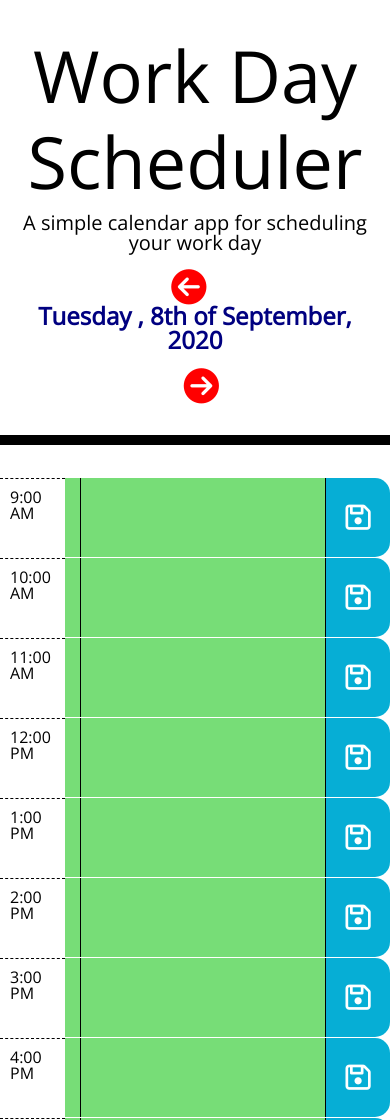
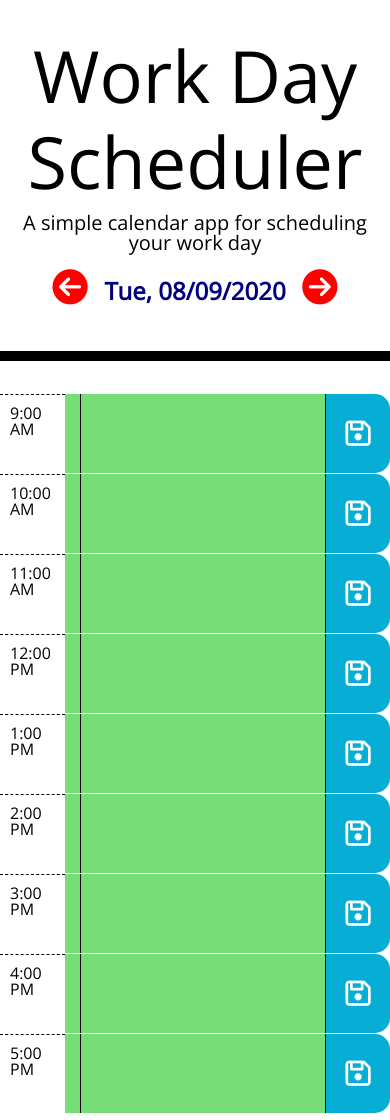
Before and after one commit to tonymelek/work_day_scheduler, a plain HTML site: page index.html in a window 390 px wide. Shown: the top 1120 px of the page. Drawn offline with nearby package versions, Linux system fonts and the light colour scheme.

Commit message:
Adding some comments

```diff
--- a/app.js
+++ b/app.js
@@ -1,22 +1,37 @@
+//initialising myMoment to be set for time and date now
 let myMoment = moment();
+//initialising an empty object for data storage
 let StorageObj = {}
+//run the main function
 manipulate()
 
-
+//navigate dates backward
 $(".fa-arrow-circle-right").click(() => {
     myMoment = myMoment.add(1, 'day')
     manipulate()
 })
+//navigate dates forward
 $(".fa-arrow-circle-left").click(() => {
     myMoment = myMoment.subtract(1, 'day')
     manipulate()
 })
-
+function display_date() {
+    if (window.innerWidth > 580) {
+        $("#currentDay").text(myMoment.format('dddd , Do [of] MMMM, YYYY	'))
+    }
+    else {
+        //Display shorter date format on smaller screens
+        $("#currentDay").text(myMoment.format('ddd, DD/MM/YYYY'))
+    }
+}
+window.onresize = display_date //for responsive experience the function runs when the window is resized
+//main function
 function manipulate() {
-
-    $("#currentDay").text(myMoment.format('dddd , Do [of] MMMM, YYYY	'))
+    //Display selected Date on screen
+    display_date();
+    // Set timeNow to be 24hour format integer value of the current hour
     const timeNow = parseInt(moment().format('HH'))
-
+    //read data in localStorage and put it in the Storage object created @ initialisation
     if (localStorage.getItem(myMoment.format('DD/MM/YY')) !== null) {
         StorageObj = {
             [myMoment.format('DD/MM/YY')]: JSON.parse(localStorage.getItem(myMoment.format('DD/MM/YY')))
@@ -26,9 +41,13 @@ function manipulate() {
             [myMoment.format('DD/MM/YY')]: {}
         }
     }
-    $(".container").empty()
-    for (i = 9; i < 18; i++) {
+
+    $(".container").empty() //empty the container before the new build
+
+    for (i = 9; i < 18; i++) { //Loop to generate rows and blocks for every hour from 9:00 am to 5:00 pm
+        //Set time of Block every time the loop is executed
         let timeOfBlock = parseInt(myMoment.startOf('day').add(i, 'hour').format('HH').slice(0, 2))
+        //Access DoM using JQuery to create elements and set attributes
         let newRow = $("<div class='row'></div")
         let newHour = $("<div class='col-2 col-lg-1  hour '></div>")
         let newDesc = $("<div class='col-8 col-lg-10 '></div>")
@@ -40,11 +59,16 @@ function manipulate() {
         newRow.append(newHour)
         newRow.append(newDesc)
         newRow.append(newSave)
+        //Add created content to the empty container
         $(".container").append(newRow)
+        //check Storage Object for this specifix date and time, if it has data add it to the text of the corresponding hour
         if (!jQuery.isEmptyObject(StorageObj[myMoment.format('DD/MM/YY')]) && StorageObj[myMoment.format('DD/MM/YY')][timeOfBlock] !== undefined) {
             $("#text" + timeOfBlock).val(StorageObj[myMoment.format('DD/MM/YY')][timeOfBlock])
         }
+        //Add hour text with HH:mm AM/PM format
         newHour.text((myMoment.startOf('day').add(i, 'hour').format('LT')))
+        //compare current data and hour to all blocks and add calsses to get them coloured accordingly
+        //if they are in past or present or future
         if (myMoment.startOf('Day').valueOf() === moment().startOf('Day').valueOf()) {
             if (timeOfBlock > timeNow) {
                 newDesc.addClass("future")
@@ -60,29 +84,17 @@ function manipulate() {
             newDesc.addClass("past")
         }
     }
-    //Save the typed info by clicking "Save Button"
-    $(".saveBtn").click(function () {
+
+}
+// Save to local Storage on Click
+$(document).on('click', '.saveBtn', function () {
     StorageObj[myMoment.format('DD/MM/YY')][this.id] = $("#text" + this.id).val()
     localStorage.setItem([myMoment.format('DD/MM/YY')], JSON.stringify(StorageObj[myMoment.format('DD/MM/YY')]))
 })
-    //Save the typed info by clicking "Enter"
-    $(".description").on('keyup', function (e) {
+// Save to local Storage on hitting 'Enter' key
+$(document).on('keyup', '.description', function (e) {
     if (e.key === "Enter") {
         StorageObj[myMoment.format('DD/MM/YY')][this.id.slice(4)] = $("#" + this.id).val()
         localStorage.setItem([myMoment.format('DD/MM/YY')], JSON.stringify(StorageObj[myMoment.format('DD/MM/YY')]))
     }
 })
-}
-
-
-// document.addEventListener('click', function (e) {
-//   if (e.target.className.includes('saveBtn')) {
-//     console.log("you clicked me")
-//     StorageObj[myMoment.format('DD/MM/YY')][e.target.id] = $("#text" + e.target.id).val()
-//     localStorage.setItem([myMoment.format('DD/MM/YY')], JSON.stringify(StorageObj[myMoment.format('DD/MM/YY')]))
-//   } else if (e.target.parentElement.className.includes('saveBtn')) {
-//     console.log("you clicked me")
-//     StorageObj[myMoment.format('DD/MM/YY')][e.target.parentElement.id] = $("#text" + e.target.parentElement.id).val()
-//     localStorage.setItem([myMoment.format('DD/MM/YY')], JSON.stringify(StorageObj[myMoment.format('DD/MM/YY')]))
-//   }
-// })
--- a/index.html
+++ b/index.html
@@ -5,6 +5,7 @@
   <meta charset="UTF-8" />
   <meta name="viewport" content="width=device-width, initial-scale=1.0" />
   <meta http-equiv="X-UA-Compatible" content="ie=edge" />
+  <link rel="shortcut icon" href="./images/icon.png" type="image/x-icon">
   <link rel="stylesheet" href="https://stackpath.bootstrapcdn.com/bootstrap/4.3.1/css/bootstrap.min.css" />
   <link rel="stylesheet" href="https://use.fontawesome.com/releases/v5.8.1/css/all.css"
     integrity="sha384-50oBUHEmvpQ+1lW4y57PTFmhCaXp0ML5d60M1M7uH2+nqUivzIebhndOJK28anvf" crossorigin="anonymous" />
@@ -23,8 +24,9 @@
     <p id="currentDay" class="lead"></p>
     <span>&nbsp;&nbsp;&nbsp;<i class="fas fa-arrow-circle-right"></i></span>
   </header>
+
   <div class="container">
-
+    <!-- The work schedule will be populated here -->
   </div>
 
   <script src="https://code.jquery.com/jquery-3.4.1.min.js"></script>
```
Lines whose indentation alone changed are shown as unchanged.
